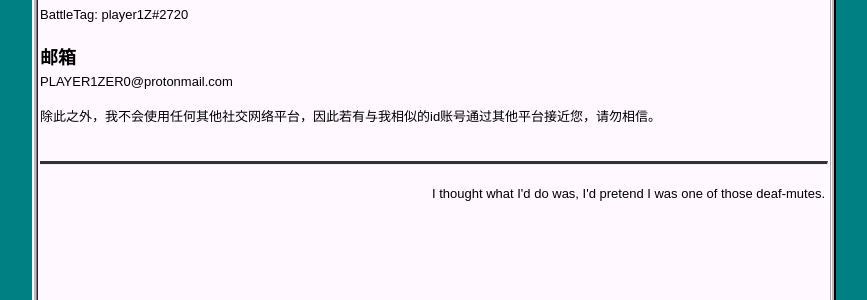
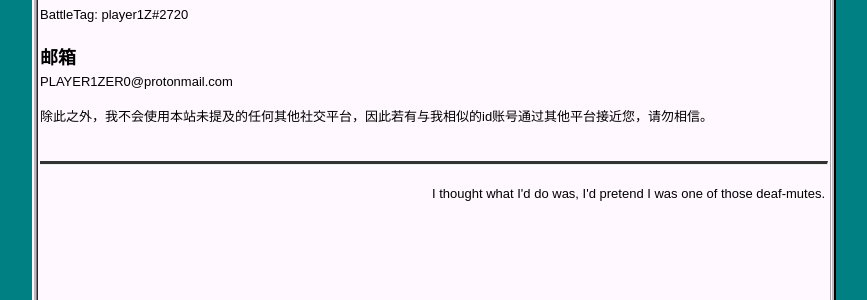
Before and after one commit to player1-Z/player1-Z.github.io, a Jekyll site: the page built from _posts/2020-10-24-Contact.md, in a window 1280 px wide. Shown: the part 407-707 px from the top of the page, without its empty margins (206-1073 px from the left). Built offline with Jekyll 4.4.1, drawn with Linux system fonts in a browser that asks for light colours.

Commit message:
Update 2020-10-24-Contact.md

```diff
--- a/_posts/2020-10-24-Contact.md
+++ b/_posts/2020-10-24-Contact.md
@@ -14,4 +14,4 @@ BattleTag: player1Z#2720
 ## 邮箱
 PLAYER1ZER0@protonmail.com
 
-除此之外，我不会使用任何其他社交网络平台，因此若有与我相似的id账号通过其他平台接近您，请勿相信。
+除此之外，我不会使用本站未提及的任何其他社交平台，因此若有与我相似的id账号通过其他平台接近您，请勿相信。
```
